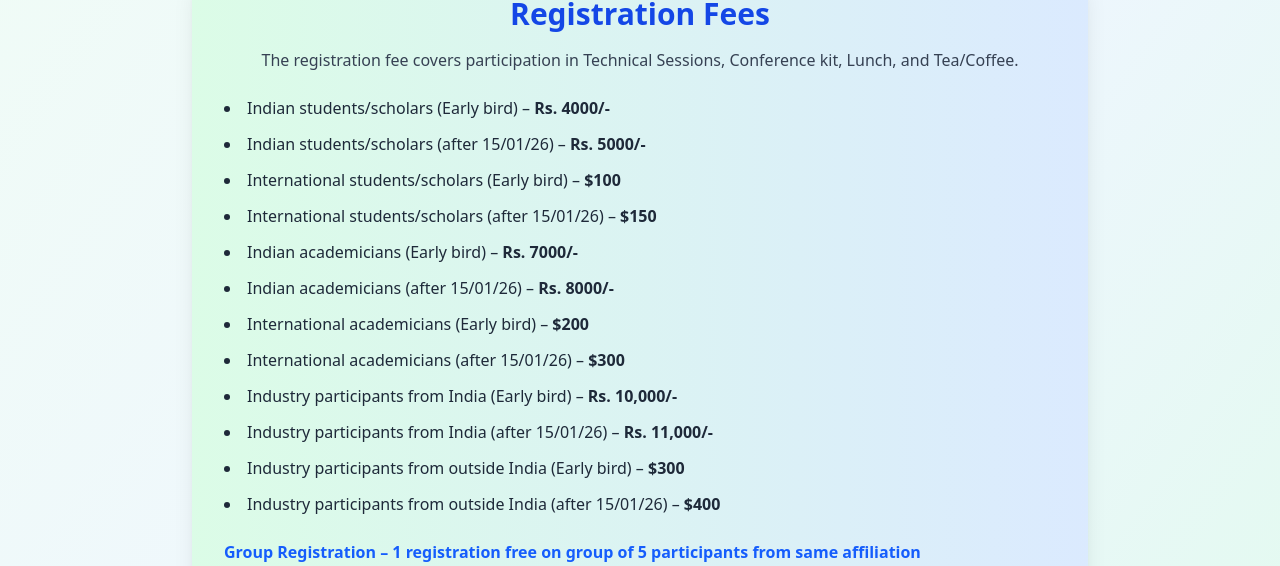
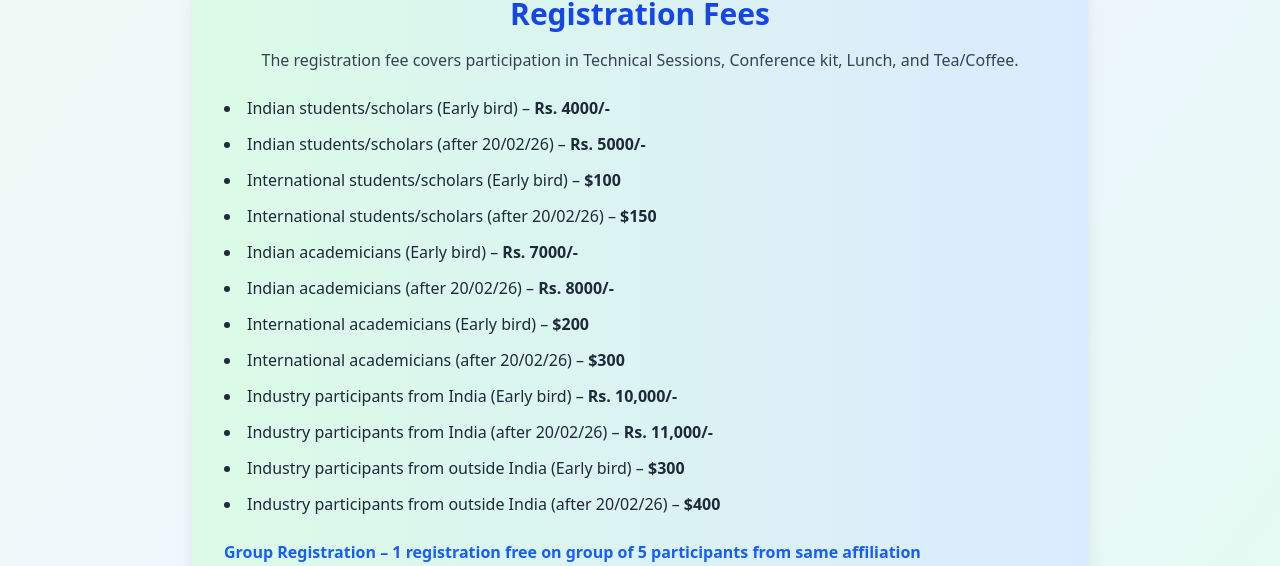
Before and after one commit to icamas2026-cmyk/international-event, a React (Vite) app: page / in a window 1280 px wide. Shown: the part 9400-9966 px from the top of the page. Built offline with nearby package versions, Linux system fonts and the light colour scheme.

Commit message:
registration dates changes

```diff
--- a/src/components/Registration.jsx
+++ b/src/components/Registration.jsx
@@ -3,17 +3,17 @@ import { motion } from "framer-motion";
 
 const registrationFees = [
   { desc: "Indian students/scholars (Early bird)", amount: "Rs. 4000/-", },
-  { desc: "Indian students/scholars (after 15/01/26)", amount: "Rs. 5000/-" },
+  { desc: "Indian students/scholars (after 20/02/26)", amount: "Rs. 5000/-" },
   { desc: "International students/scholars (Early bird)", amount: "$100" },
-  { desc: "International students/scholars (after 15/01/26)", amount: "$150" },
+  { desc: "International students/scholars (after 20/02/26)", amount: "$150" },
   { desc: "Indian academicians (Early bird)", amount: "Rs. 7000/-" },
-  { desc: "Indian academicians (after 15/01/26)", amount: "Rs. 8000/-" },
+  { desc: "Indian academicians (after 20/02/26)", amount: "Rs. 8000/-" },
   { desc: "International academicians (Early bird)", amount: "$200" },
-  { desc: "International academicians (after 15/01/26)", amount: "$300" },
+  { desc: "International academicians (after 20/02/26)", amount: "$300" },
   { desc: "Industry participants from India (Early bird)", amount: "Rs. 10,000/-" },
-  { desc: "Industry participants from India (after 15/01/26)", amount: "Rs. 11,000/-" },
+  { desc: "Industry participants from India (after 20/02/26)", amount: "Rs. 11,000/-" },
   { desc: "Industry participants from outside India (Early bird)", amount: "$300" },
-  { desc: "Industry participants from outside India (after 15/01/26)", amount: "$400" },
+  { desc: "Industry participants from outside India (after 20/02/26)", amount: "$400" },
 ];
 
 const bankDetails = [
```
